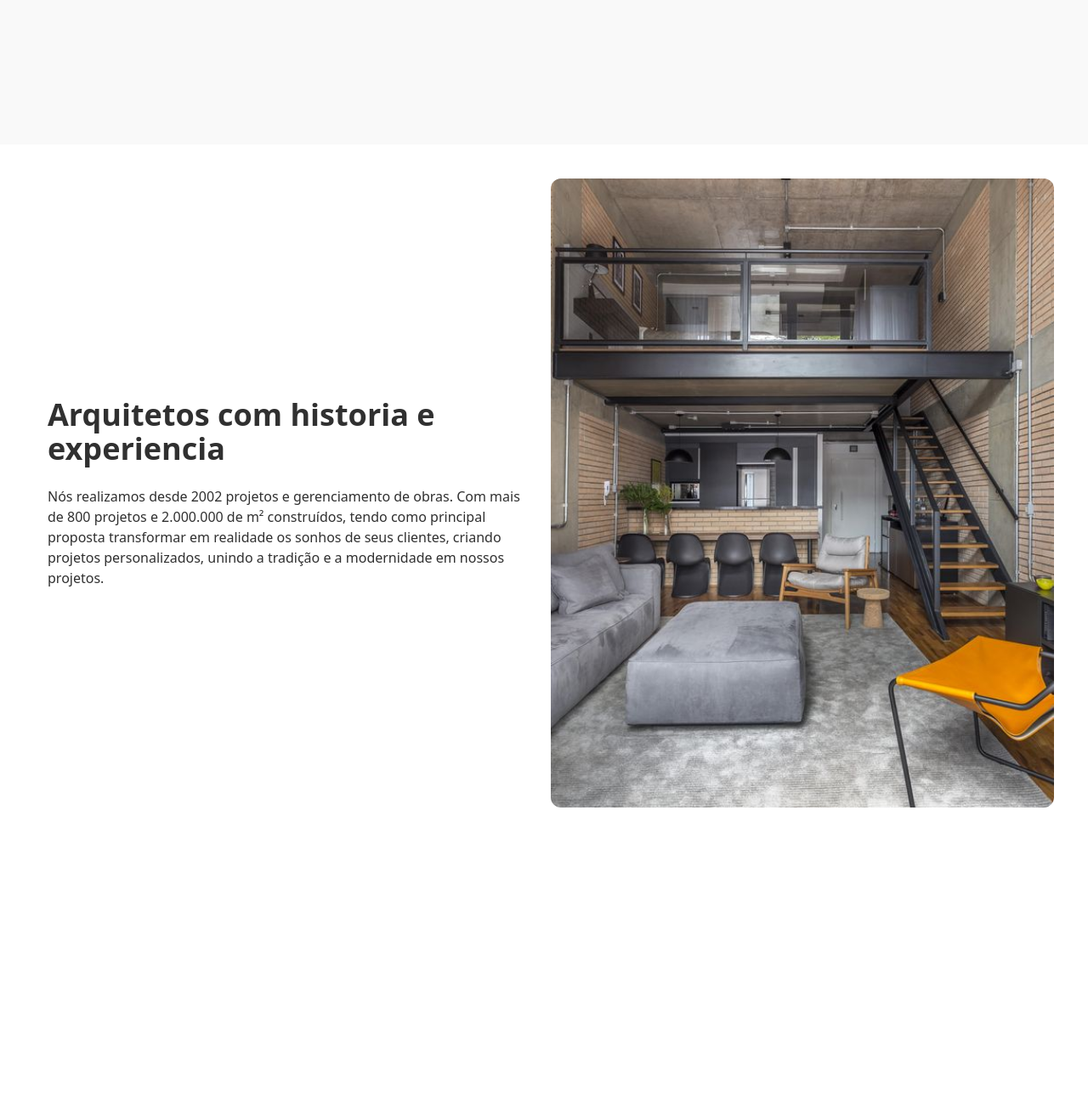
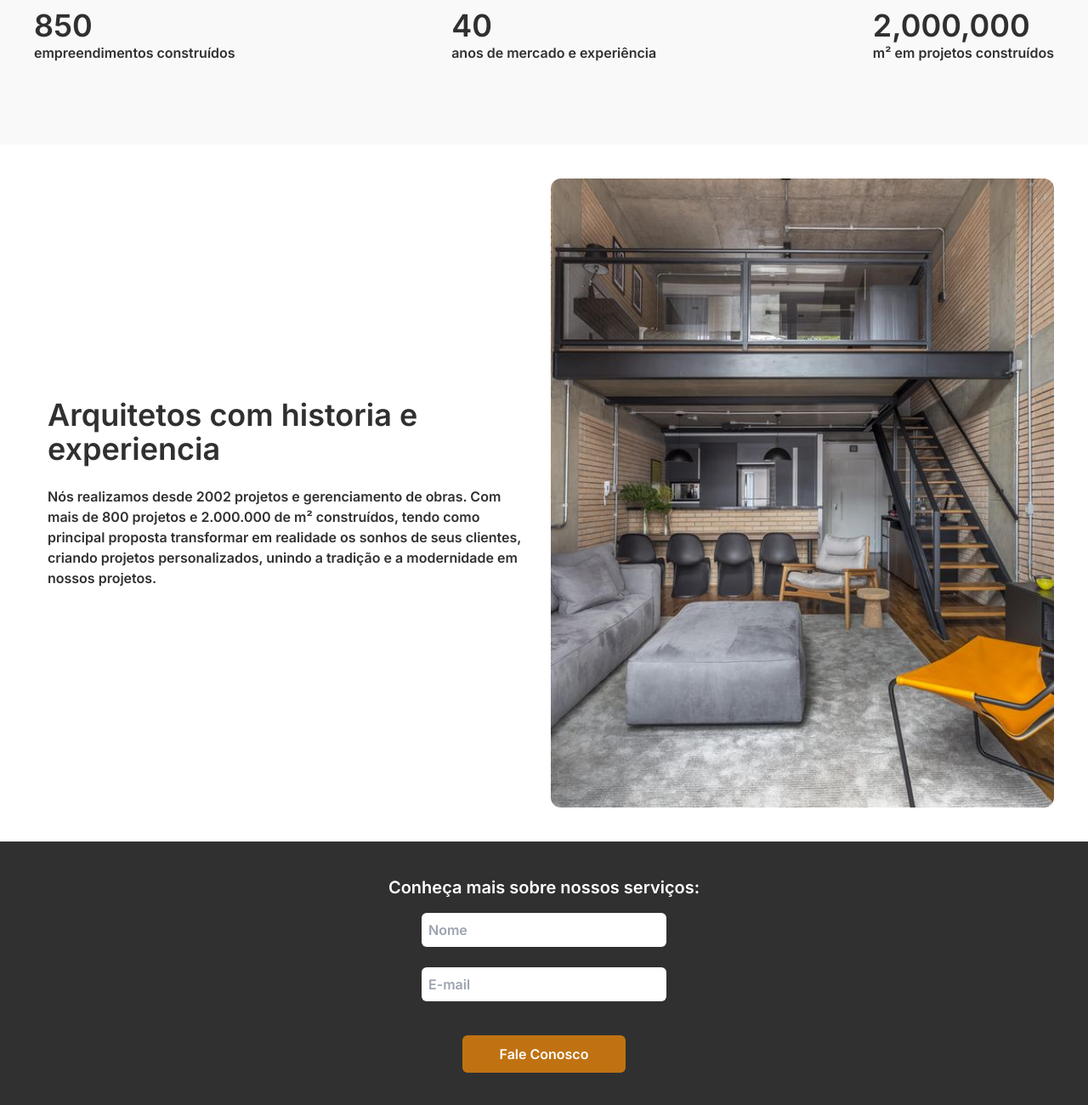
Before and after one commit to emersonocorrea/desafio-1-landing-page, a plain HTML site: page index.html in a window 1280 px wide. Shown: the part 470-1770 px from the top of the page at 85% size. Before the commit the page ends 1460 px from the top, so only its background shows below. Drawn offline with nearby package versions, Linux system fonts and the light colour scheme.

Commit message:
finalizado

```diff
--- a/index.html
+++ b/index.html
@@ -3,28 +3,31 @@
 <head>
     <meta charset="UTF-8">
     <meta name="viewport" content="width=device-width, initial-scale=1.0">
+    <link rel="preconnect" href="https://fonts.googleapis.com">
+    <link rel="preconnect" href="https://fonts.gstatic.com" crossorigin>
+    <link href="https://fonts.googleapis.com/css2?family=Inter:wght@600&display=swap" rel="stylesheet">
     <script src="https://cdn.tailwindcss.com"></script>
     <script src="src/scripts/tailwindcss.config.js" defer></script>
     <title>Landing Page</title>
 </head>
-<body>
+<body class="font-['inter'] container">
     <main class=" bg-cor0 mx-auto bg-cor0 text-white w-screen h-screen">
         <header class="h-96 px-10 flex flex-col justify-center gap-4">
             <h1 class="text-5xl font-bold">Tradição em projetos de arquitetura</h1>
             <p>Arquitetura residencial e comercial. </p>
         </header>
-        <section class="h-64 bg-cor1 text-cor0 px-10 ">
-            <ul class="flex flex-row justify-between ">
+        <section class="h-64 bg-cor1 text-cor0 px-10 flex items-center ">
+            <ul class="flex flex-row justify-between w-full">
                 <li>
                     <p class="text-4xl font-bold">850</p>
                     <p>empreendimentos construídos</p>
                 </li>
                 <li>
-                    <p class="text-4xl">40</p>
+                    <p class="text-4xl font-bold">40</p>
                     <p>anos de mercado e experiência </p>
                 </li>
                 <li>
-                    <p class="text-4xl">2,000,000</p>
+                    <p class="text-4xl font-bold">2,000,000</p>
                     <p>m² em projetos construídos</p>
                 </li>
             </ul>
@@ -32,13 +35,21 @@
         <section class="flex flex-row justify-between gap-4 bg-white text-cor0 p-10">
             <div class="w-2/4 flex  flex-col justify-center px-4 gap-6">
                 <h2 class="text-4xl font-bold">Arquitetos com historia e experiencia</h2>
-                <p>Nós realizamos desde 2002 projetos e gerenciamento de obras. Com mais de 800 projetos e 2.000.000 de m² construídos, tendo como principal proposta transformar em realidade os sonhos de seus clientes, criando projetos personalizados, unindo a tradição e a modernidade em nossos projetos.</p>
+                <p class="font-light">Nós realizamos desde 2002 projetos e gerenciamento de obras. Com mais de 800 projetos e 2.000.000 de m² construídos, tendo como principal proposta transformar em realidade os sonhos de seus clientes, criando projetos personalizados, unindo a tradição e a modernidade em nossos projetos.</p>
             </div>
             <div class="w-2/4 ">
                 <img src="src/assets/img/rom.png" alt="room" class="rounded-xl w-full">
             </div>
         </section>
-        <footer></footer>
+        <footer class="bg-cor0 flex flex-col items-center gap-4 py-10">
+            <h2 class="text-xl ">Conheça mais sobre nossos serviços:</h2>
+            <form action="https://api.sheetmonkey.io/form/dEVSKW9Z5SjzJdPYcFWdwG" method="post" class="flex flex-col gap-6 w-72">
+                <input type="text" name="Name" placeholder="Nome" class="rounded-md p-2 text-cor0" required>
+                <input type="email" name="Email" placeholder="E-mail" class="rounded-md p-2 text-cor0" required>
+                <input type="hidden" name="Created" value="x-sheetmonkey-current-date-time" />
+                <button class="bg-cor2 font-bold border-cor2 rounded-md p-2 w-48 self-center mt-4 hover:bg-cor0 hover:text-cor2 border-2">Fale Conosco</button>
+            </form>
+        </footer>
     </main>
 </body>
 </html>
--- a/src/scripts/tailwindcss.config.js
+++ b/src/scripts/tailwindcss.config.js
@@ -1,9 +1,13 @@
 tailwind.config = {
     theme: {
+      fontFamily: {
+          'Inter': ['inter', 'sans-serif']
+      },
       extend: {
         colors: {
           cor0: '#303030',
-          cor1: '#F9F9F9'
+          cor1: '#F9F9F9',
+          cor2: '#C07212'
         }
       }
     }
```
